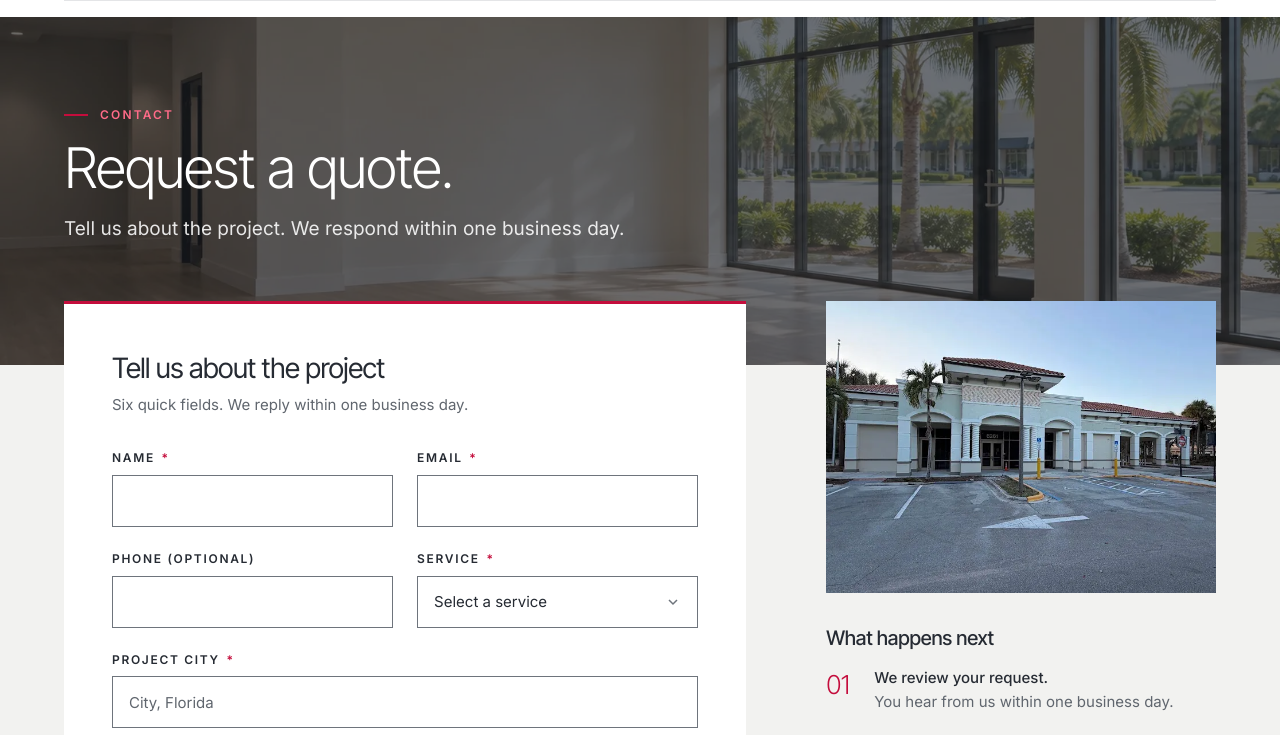
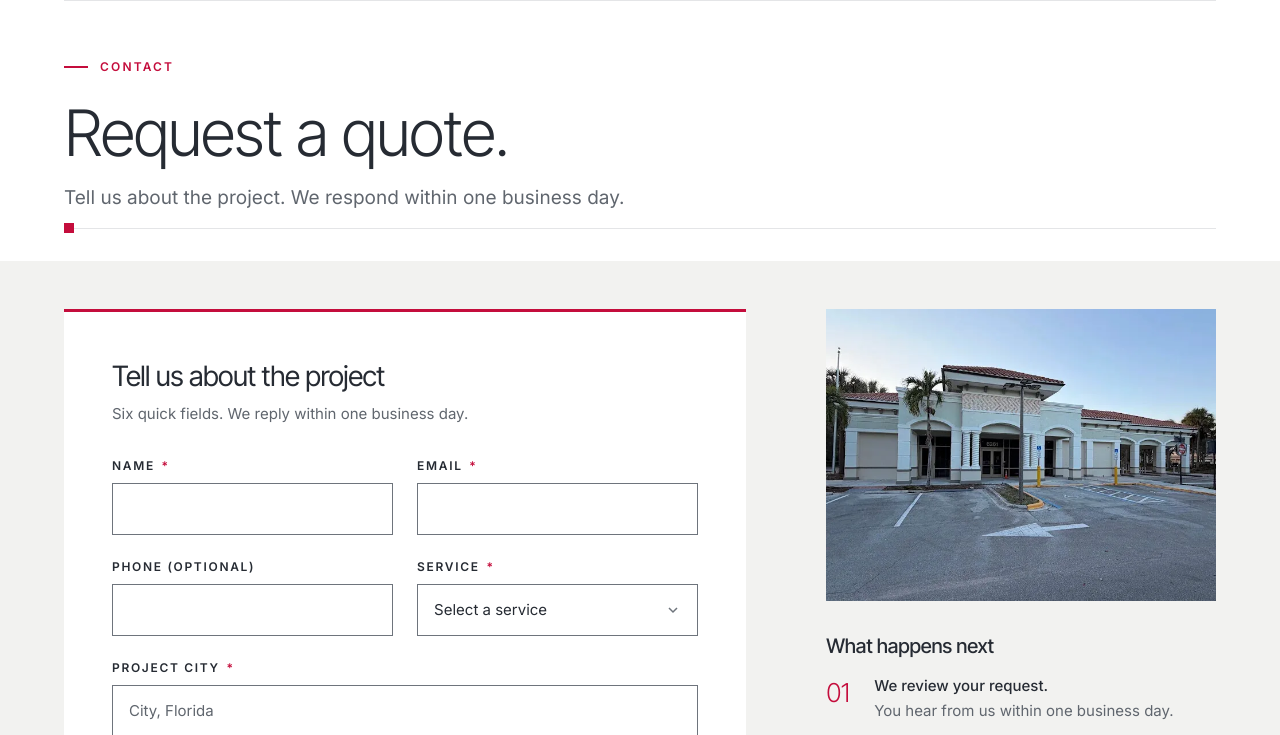
Before and after one commit to grand-hill-llc/gh-website, a website: page contact/index.html in a window 1280 px wide. Shown: the part 87-822 px from the top of the page. Drawn offline with Linux system fonts and the light colour scheme.

Commit message:
Contact: use the compact Services-style head instead of the image band
Co-Authored-By: Claude Sonnet 5.5 <noreply@anthropic.com>
Claude-Session: https://claude.ai/code/session_01N2DnddZWxGzxwUJKDmVEru

```diff
--- a/assets/css/site.css
+++ b/assets/css/site.css
@@ -411,15 +411,8 @@ html { scroll-padding-top: var(--gh-header-h); }
 .gh-side-social { display: flex; gap: var(--space-3); }
 @media (max-width: 640px) { .gh-form-card { padding: var(--space-3); } }
 
-/* Contact: compact image band, form card overlaps it */
-.gh-contact-head { position: relative; overflow: hidden; padding: var(--space-10, 80px) 0 calc(var(--space-10, 80px) + 40px); background: var(--surface-inverse); }
-.gh-contact-head > .gh-photo { position: absolute; inset: 0; }
-.gh-contact-head > .gh-photo .gh-photo-img { width: 100%; height: 100%; object-fit: cover; object-position: 50% 45%; }
-.gh-contact-head > .gh-container { position: relative; z-index: 1; }
-.gh-contact-head .gh-h1 { margin-top: var(--space-2); color: var(--ink-inverse); font-size: clamp(36px, 4.4vw, 56px); }
-.gh-contact-head .gh-body-lg { margin: var(--space-2) 0 0; max-width: 680px; color: rgba(255, 255, 255, .88); }
-.gh-contact-section { padding-top: 0; }
-.gh-contact-section .gh-contact { margin-top: -64px; position: relative; z-index: 2; }
-@media (max-width: 768px) { .gh-contact-head { padding: var(--space-8) 0 calc(var(--space-8) + 32px); } .gh-contact-section .gh-contact { margin-top: -48px; } }
-.gh-contact-head::before { content: ""; position: absolute; inset: 0; background: var(--veil); z-index: 1; }
-.gh-contact-head > .gh-container { z-index: 2; }
+/* Contact: same compact head as the Services page */
+.gh-compact-head .gh-page-head { padding: var(--space-4) 0 var(--space-4); }
+.gh-compact-head .gh-page-head .gh-container { padding-bottom: var(--space-2); }
+.gh-compact-head .gh-page-head .gh-body-lg { margin-top: var(--space-2); }
+.gh-contact-section { padding-top: var(--space-6); }
--- a/contact/index.html
+++ b/contact/index.html
@@ -47,9 +47,10 @@
       </div>
     </div>
   </div>
-</header><main id="main">
-<section class="gh-contact-head gh-inverse gh-on-image"><div class="gh-photo" aria-hidden="true"><img class="gh-photo-img" src="/assets/img/hero-interior.webp" alt="" width="1672" height="941" fetchpriority="high"></div>
-  <div class="gh-container"><p class="gh-eyebrow">Contact</p><h1 class="gh-h1">Request a quote.</h1><p class="gh-body-lg">Tell us about the project. We respond within one business day.</p></div></section>
+</header><main id="main" class="gh-compact-head">
+<section class="gh-page-head"><div class="gh-container">
+  <p class="gh-eyebrow">Contact</p><h1 class="gh-h1">Request a quote.</h1><p class="gh-body-lg">Tell us about the project. We respond within one business day.</p>
+</div></section>
 <section class="gh-section gh-section-alt gh-contact-section"><div class="gh-container"><div class="gh-contact">
   <div class="gh-form-card">
     <h2 class="gh-h3">Tell us about the project</h2>
```
Also changed, not shown: 1 other file.
